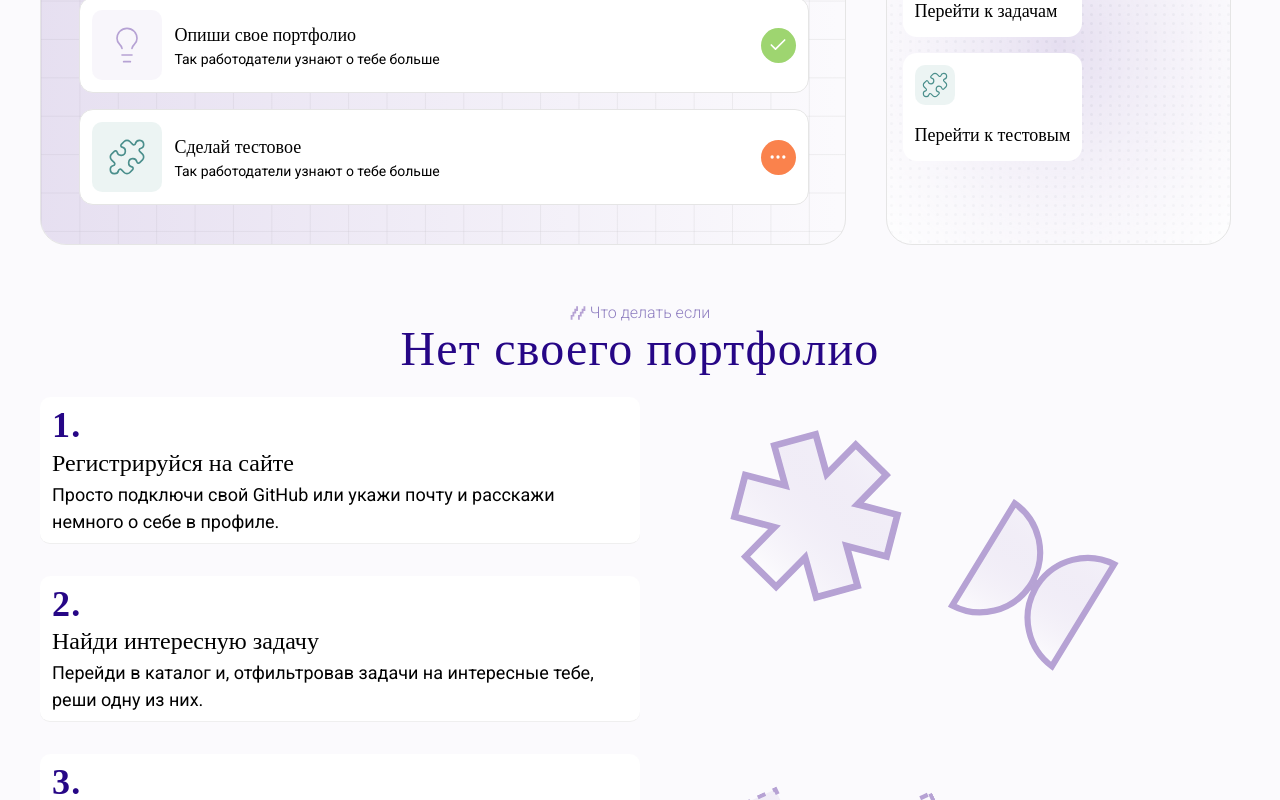
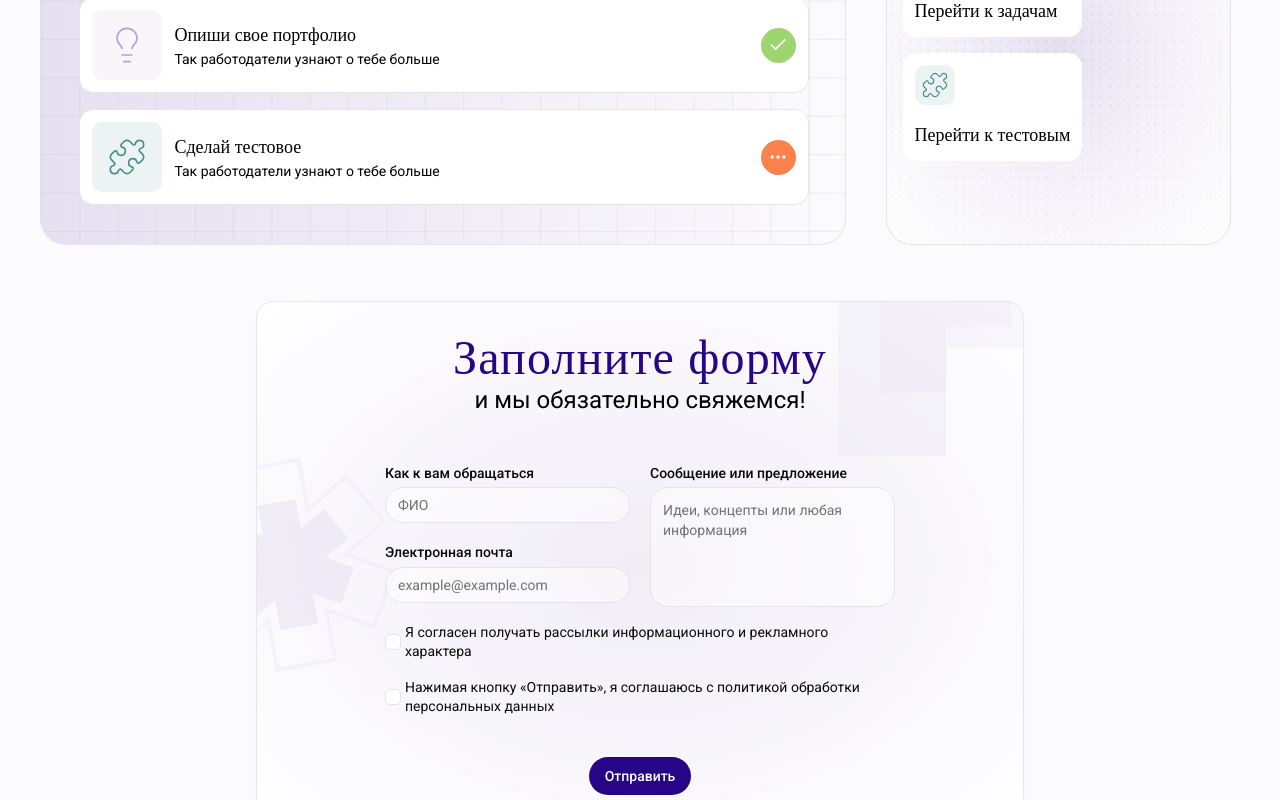
Before and after one commit to Kemuni/CodeHunt, a Next.js app in the folder frontend/: page / in a window 1280 px wide. Shown: the part 2000-2800 px from the top of the page. Built offline with nearby package versions, Linux system fonts and the light colour scheme; a web font is replaced by a local one.

Commit message:
доделал форму для соискателей и приклеил к ней бэк

```diff
--- a/frontend/app/for-company/page.tsx
+++ b/frontend/app/for-company/page.tsx
@@ -12,12 +12,12 @@ import FormInput from "@/components/ui/form/input";
 import FormField from "@/components/ui/form/form-field";
 import FormTextarea from "@/components/ui/form/textarea";
 import FormCheckbox from "@/components/ui/form/checkbox";
-import {companyContactMeSchema} from "@/schemas/company-contact";
+import {companyContactMeSchema} from "@/schemas/contact-schemas";
 import {LandingSection} from "@/components/landing/landing-section";
 import Link from "next/link";
 import { useMutation } from "@tanstack/react-query";
 import { toast } from "sonner";
-import { sendContactForm } from "@/lib/api/contact";
+import { sendEmployerContactForm } from "@/lib/api/contact";
 import FAQ from "@/components/landing/faq";
 import ContactMeSection from "@/components/landing/contact-me";
 
@@ -35,7 +35,7 @@ export default function Home() {
         <LandingSection subtitle="Глубже в процесс" title="Как всё происходит?">
           <HowDoesItWork />
         </LandingSection>
-        <ContactMeSection type="candidate" />
+        <ContactMeSection type="employer" />
         <LandingSection subtitle="Если что-то не нашли" title="Часто задаваемые вопросы">
           <FAQ type="employer"/>
         </LandingSection>
--- a/frontend/app/page.tsx
+++ b/frontend/app/page.tsx
@@ -6,6 +6,7 @@ import { HowToStart } from "@/components/landing/how-to-start";
 import { PortfolioInstruction } from "@/components/landing/portfolio-instruction";
 import FAQ from "@/components/landing/faq";
 import { LandingSection } from "@/components/landing/landing-section";
+import ContactMeSection from "@/components/landing/contact-me";
 
 export default function Home() {
   return (
@@ -19,6 +20,7 @@ export default function Home() {
         <LandingSection subtitle="Основа" title="Как начать?">
           <HowToStart/>
         </LandingSection>
+        <ContactMeSection type="candidate" />
         <LandingSection subtitle="Что делать если" title="Нет своего портфолио">
           <PortfolioInstruction/>
         </LandingSection>
--- a/frontend/components/landing/contact-me.tsx
+++ b/frontend/components/landing/contact-me.tsx
@@ -1,22 +1,39 @@
+"use client";
+
+import Image from "next/image";
+import { useMutation } from "@tanstack/react-query";
+import { toast } from "sonner";
+import { cn } from "cn";
+import type { z } from "zod";
+
 import Form from "@/components/ui/form/form";
 import FormInput from "@/components/ui/form/input";
 import FormField from "@/components/ui/form/form-field";
 import FormTextarea from "@/components/ui/form/textarea";
 import FormCheckbox from "@/components/ui/form/checkbox";
-import {companyContactMeSchema} from "@/schemas/company-contact";
-import { useMutation } from "@tanstack/react-query";
-import { toast } from "sonner";
-import { sendContactForm } from "@/lib/api/contact";
-import {cn} from "cn";
-import {Button} from "@/components/ui/button";
+import { Button } from "@/components/ui/button";
+
 import { UserType } from "@/lib/types";
-import Image from "next/image";
+import {
+  companyContactMeSchema,
+  candidateContactMeSchema
+} from "@/schemas/contact-schemas";
+import {
+  sendEmployerContactForm,
+  sendCandidateContactForm
+} from "@/lib/api/contact";
 
+type EmployerFormOutput = z.output<typeof companyContactMeSchema>;
+type CandidateFormOutput = z.output<typeof candidateContactMeSchema>;
 
-
-export default function ContactMeSection({ type }: {type: UserType}) {
-  const { mutate, isPending } = useMutation({
-    mutationFn: sendContactForm,
+export default function ContactMeSection({ type }: { type: UserType }) {
+  const mutation = useMutation({
+    mutationFn: (payload: { type: UserType; data: EmployerFormOutput | CandidateFormOutput }) => {
+      if (payload.type === "employer") {
+        return sendEmployerContactForm(payload.data as EmployerFormOutput);
+      }
+      return sendCandidateContactForm(payload.data as CandidateFormOutput);
+    },
     onSuccess: () => {
       toast.success("Заявка успешно отправлена! Мы свяжемся с вами.");
     },
@@ -25,21 +42,20 @@ export default function ContactMeSection({ type }: {type: UserType}) {
     },
   });
 
-
+  const isEmployer = type === "employer";
 
   return (
     <div
       id="contactMeSection"
       className={cn(
         "w-4/5 xl:w-3/5 m-auto flex flex-col gap-12",
-        " border border-gray-200 bg-radial from-primary-pink/15 to-white",
+        "border border-gray-200 bg-radial from-primary-pink/15 to-white",
         "shadow-xs px-32 py-8 rounded-2xl relative isolate overflow-hidden",
       )}
     >
       <div className="pointer-events-none absolute left-[4%] top-1/2 z-0 w-full opacity-50">
         <Image
-          className="absolute left-0 top-0 hidden w-33 h-auto -translate-x-1/2 -translate-y-1/2
-                    md:block 2xl:w-37"
+          className="absolute left-0 top-0 hidden w-33 h-auto -translate-x-1/2 -translate-y-1/2 md:block 2xl:w-37"
           src="/figma/company-marquee/Asterisk 3.svg"
           alt=""
           width={0}
@@ -47,8 +63,7 @@ export default function ContactMeSection({ type }: {type: UserType}) {
           aria-hidden="true"
         />
         <Image
-          className="absolute left-0 top-0 hidden w-54 h-auto -translate-x-1/2 -translate-y-1/2
-                    lg:block 2xl:w-[245px]"
+          className="absolute left-0 top-0 hidden w-54 h-auto -translate-x-1/2 -translate-y-1/2 lg:block 2xl:w-[245px]"
           src="/figma/footer/footer-asterisk-large.svg"
           alt=""
           width={0}
@@ -59,8 +74,7 @@ export default function ContactMeSection({ type }: {type: UserType}) {
 
       <div className="pointer-events-none absolute left-[90%] -top-2 z-0 w-full opacity-50">
         <Image
-          className="absolute left-0 top-0 hidden w-33 h-auto -translate-x-1/2 -translate-y-1/2
-                    md:block 2xl:w-37"
+          className="absolute left-0 top-0 hidden w-33 h-auto -translate-x-1/2 -translate-y-1/2 md:block 2xl:w-37"
           src="/figma/company-marquee/Teewee CM.svg"
           alt=""
           width={0}
@@ -68,8 +82,7 @@ export default function ContactMeSection({ type }: {type: UserType}) {
           aria-hidden="true"
         />
         <Image
-          className="absolute left-0 top-0 hidden w-54 h-auto -translate-x-1/2 -translate-y-1/2
-                    lg:block 2xl:w-58"
+          className="absolute left-0 top-0 hidden w-54 h-auto -translate-x-1/2 -translate-y-1/2 lg:block 2xl:w-58"
           src="/figma/company-marquee/Teewee CM.svg"
           alt=""
           width={0}
@@ -78,25 +91,53 @@ export default function ContactMeSection({ type }: {type: UserType}) {
         />
       </div>
 
-      <span className="grid text-center gap-0.5">
+      <span className="grid text-center gap-0.5 z-10">
         <h2 className="font-heading text-5xl font-medium tracking-wide text-primary">
           Заполните форму
         </h2>
-        <h5 className="text-2xl text-black">и мы обязательно свяжемся!</h5>
+        <h5 className="text-2xl text-black">
+          и мы обязательно свяжемся!
+        </h5>
       </span>
+
+      <div className="z-20">
+        {isEmployer ? (
+          <EmployerFields
+            isPending={mutation.isPending}
+            onSubmit={(data) => mutation.mutate({ type: "employer", data })}
+          />
+        ) : (
+          <CandidateFields
+            isPending={mutation.isPending}
+            onSubmit={(data) => mutation.mutate({ type: "candidate", data })}
+          />
+        )}
+      </div>
+    </div>
+  );
+}
+
+function EmployerFields({
+  onSubmit,
+  isPending,
+}: {
+  onSubmit: (data: EmployerFormOutput) => void;
+  isPending: boolean;
+}) {
+  return (
     <Form
       schema={companyContactMeSchema}
       defaultValues={{
         name: "",
         company: "",
         email: "",
-          content: undefined,
+        content: "",
         telegram: "",
         agreeHRMails: false,
         agreeToSubmit: false,
       }}
-        onSubmit={(data) => mutate(data)}
-        className="grid grid-cols-2 gap-x-5 gap-y-4 z-20"
+      onSubmit={onSubmit}
+      className="grid grid-cols-2 gap-x-5 gap-y-4"
     >
       <FormField name="name" label="Как к вам обращаться">
         <FormInput name="name" placeholder="ФИО" />
@@ -108,29 +149,110 @@ export default function ContactMeSection({ type }: {type: UserType}) {
         <FormInput name="email" placeholder="example@example.com" />
       </FormField>
       <FormField name="content" label="Сообщение или предложение" className="row-span-2">
-          <FormTextarea name="content" placeholder="Идеи, концепты или любая информация" className="h-full" />
+        <FormTextarea
+          name="content"
+          placeholder="Идеи, концепты или любая информация"
+          className="h-full"
+        />
       </FormField>
       <FormField name="telegram" label="Телеграм">
         <FormInput name="telegram" placeholder="@username" />
       </FormField>
 
       <FormField
-          name="agreeHRMails" orientation="horizontal" className="col-span-2 *:font-normal"
+        name="agreeHRMails"
+        orientation="horizontal"
+        className="col-span-2 *:font-normal"
         label="Я хочу получать HR-рассылку"
       >
         <FormCheckbox name="agreeHRMails" />
       </FormField>
       <FormField
-          name="agreeToSubmit" orientation="horizontal" className="col-span-2 *:font-normal"
+        name="agreeToSubmit"
+        orientation="horizontal"
+        className="col-span-2 *:font-normal"
         label="Нажимая кнопку «Отправить», я соглашаюсь с политикой обработки персональных данных"
       >
         <FormCheckbox name="agreeToSubmit" />
       </FormField>
 
-        <Button type="submit" size="lg" disabled={isPending} className="w-fit col-span-2 m-auto mt-6">
+      <Button
+        type="submit"
+        size="lg"
+        disabled={isPending}
+        className="w-fit col-span-2 m-auto mt-6"
+      >
         {isPending ? "Отправка..." : "Отправить"}
       </Button>
     </Form>
-    </div>
   );
 }
+
+function CandidateFields({
+  onSubmit,
+  isPending,
+}: {
+  onSubmit: (data: CandidateFormOutput) => void;
+  isPending: boolean;
+}) {
+  return (
+    <Form
+      schema={candidateContactMeSchema}
+      defaultValues={{
+        name: "",
+        email: "",
+        content: "",
+        agreeHRMails: false,
+        agreeToSubmit: false,
+      }}
+      onSubmit={onSubmit}
+      className="grid gap-x-5 gap-y-4"
+    >
+      <div className="grid grid-flow-col grid-rows-2 grid-cols-2 gap-x-5 gap-y-4 col-span-2">
+        <FormField name="name" label="Как к вам обращаться">
+          <FormInput name="name" placeholder="ФИО" />
+        </FormField>
+        <FormField name="email" label="Электронная почта">
+          <FormInput name="email" placeholder="example@example.com" />
+        </FormField>
+        <FormField
+          name="content"
+          label="Сообщение или предложение"
+          className="row-span-2 flex flex-col"
+        >
+          <FormTextarea
+            name="content"
+            placeholder="Идеи, концепты или любая информация"
+            className="flex-1 min-h-[120px] resize-none"
+          />
+        </FormField>
+      </div>
+
+      <FormField
+        name="agreeHRMails"
+        orientation="horizontal"
+        className="col-span-2 *:font-normal"
+        label="Я согласен получать рассылки информационного и рекламного характера"
+      >
+        <FormCheckbox name="agreeHRMails" />
+      </FormField>
+      <FormField
+        name="agreeToSubmit"
+        orientation="horizontal"
+        className="col-span-2 *:font-normal"
+        label="Нажимая кнопку «Отправить», я соглашаюсь с политикой обработки персональных данных"
+      >
+        <FormCheckbox name="agreeToSubmit" />
+      </FormField>
+
+      <Button
+        type="submit"
+        size="lg"
+        disabled={isPending}
+        className="w-fit col-span-2 m-auto mt-6"
+      >
+        {isPending ? "Отправка..." : "Отправить"}
+      </Button>
+    </Form>
+  );
+}
--- a/frontend/components/landing/faq.tsx
+++ b/frontend/components/landing/faq.tsx
@@ -74,15 +74,18 @@ export default function FAQ({ type }: {type: UserType}) {
   let final_faqs;
   switch (type) {
 
-      default:
+    default:
     case 'candidate':
       final_faqs = faqs_candidate;
+      break;
 
     case 'employer':
       final_faqs = faqs_employer;
+      break;
 
     case 'mentor':
       final_faqs = faqs_mentor;
+      break;
 
   }
 
--- /dev/null
+++ b/frontend/schemas/contact-schemas.ts
@@ -0,0 +1,42 @@
+import { z } from 'zod'
+
+
+const agreementField = z.boolean().default(false).refine((v) => v === true, {
+  message: "Для начала необходимо согласиться с политикой обработки",
+});
+
+const baseContent = z.string().trim()
+  .max(3500, "Сообщение не может быть длиннее 3500 символов")
+  .default("");
+
+export const companyContactMeSchema = z.object({
+  name: z.string().trim()
+    .min(2, "ФИО не может быть короче 2 символов")
+    .max(255, "ФИО не может быть длиннее 255 символов"),
+  company: z.string().trim()
+    .min(2, "Название компании не может быть короче 2 символов")
+    .max(255, "Название компании не может быть длиннее 255 символов"),
+  email: z.string().trim().email("Должен быть валидный email"),
+  telegram: z.string().trim()
+    .min(2, "Тег Telegram не может быть короче 2 символов")
+    .max(255, "Тег Telegram не может быть длиннее 255 символов")
+    .startsWith("@", "Тег Telegram должен начинаться с \"@\""),
+  content: baseContent,
+  agreeHRMails: z.boolean().default(false),
+  agreeToSubmit: agreementField,
+});
+
+// ── Candidate ────────────────────────────────────────────────────────────────
+export const candidateContactMeSchema = z.object({
+  name: z.string().trim()
+    .min(2, "ФИО не может быть короче 2 символов")
+    .max(255, "ФИО не может быть длиннее 255 символов"),
+  email: z.string().trim().email("Должен быть валидный email"),
+  content: baseContent,
+  agreeHRMails: z.boolean().default(false),
+  agreeToSubmit: agreementField,
+});
+
+
+export type EmployerContactForm = z.output<typeof companyContactMeSchema>;
+export type CandidateContactForm = z.output<typeof candidateContactMeSchema>;
```
Also changed, not shown: frontend/schemas/company-contact.ts (deleted, +0 -28 lines). Lines whose indentation alone changed are shown as unchanged.
